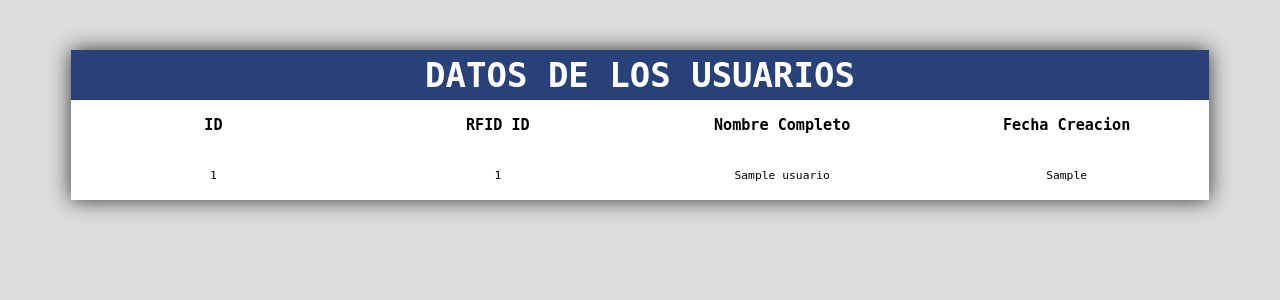
After one commit to AbigailTorres21/TarjertaRFID, a PHP site: page /Usuarios.php in a window 1280 px wide. The commit adds this page. Shown: the top 300 px of the page. Run offline with PHP 8.4, Linux system fonts and the light colour scheme; tables that the repository leaves empty or names only in its code hold one stand-in row (values such as "Sample post").

Commit message:
untracket

```diff
--- /dev/null
+++ b/public/Usuarios.php
@@ -0,0 +1,32 @@
+<?php
+    include("cn.php");
+    $usuarios = "SELECT * FROM usuarios";
+?>
+<!DOCTYPE html>
+<html lang="en">
+<head>
+    <meta charset="UTF-8">
+    <title></title>
+    <meta http-equiv="X-UA-Compatible" content="IE=edge">
+    <meta name="viewport" content="width=device-width, initial-scale=1.0">
+    <link rel="stylesheet" href="estilostablas.css">
+    <title>Asistencias</title>
+</head>
+<body>
+   <div class="container-table">
+       <div class="table-title">DATOS DE LOS USUARIOS</div>
+       <div class="table-header">ID</div>
+       <div class="table-header">RFID ID</div>
+       <div class="table-header">Nombre Completo</div>
+       <div class="table-header">Fecha Creacion</div>
+       <?php $resultado = mysqli_query($conexion,
+       $usuarios);
+       while($row=mysqli_fetch_assoc($resultado)) { ?>
+        <div class="table__item"><?php echo $row["id"];?></div>
+        <div class="table__item"><?php echo $row["rfid_uid"];?></div>
+        <div class="table__item"><?php echo $row["name"];?></div>
+        <div class="table__item"><?php echo $row["created"];?></div>
+        <?php } mysqli_free_result($resultado);?>
+   </div>
+</body>
+</html>
--- /dev/null
+++ b/public/cn.php
@@ -0,0 +1,3 @@
+<?php
+    $conexion = mysqli_connect("localhost", "root", "a123b", "rfid_system");
+    mysqli_set_charset($conexion, "utf8");
--- /dev/null
+++ b/public/estilostablas.css
@@ -0,0 +1,41 @@
+body {
+    background: #ddd;
+    font-family: monospace;
+}
+
+.container-table{
+    width: 90%;
+    background: white;
+    margin: 50px auto;
+    box-shadow: 0 0 20px #333;
+
+    display: grid;
+    grid-template-columns: repeat(3, 25%);
+    grid-auto-rows: 50px;
+}
+
+.table-title{
+    grid-column-start: 1;
+    grid-column-end: 5;
+
+    background: rgba(40,65,120,1);
+    color: white;
+    display: flex;
+    justify-content: center;
+    align-items: center;
+    font-weight: bold;
+    font-size: 0.9cm;
+}
+.table-header, .table__item{
+    display: flex;
+    justify-content: center;
+    align-items: center;
+}
+.table-header{
+    font-weight: bold;
+    font-size: 0.4cm;
+}
+.table__item{
+    padding: 10px;
+    font-size: 0.3cm;
+}
```
Also changed, not shown: public/Asistencia.php (added, +29 -0 lines), public/estilosasistencia.css (added, +41 -0 lines), public/index.php (renamed from public/index.html, +5 -2 lines), public/paginas/Asistencia.html (deleted, +0 -12 lines), public/paginas/Usuarios.html (deleted, +0 -12 lines).
